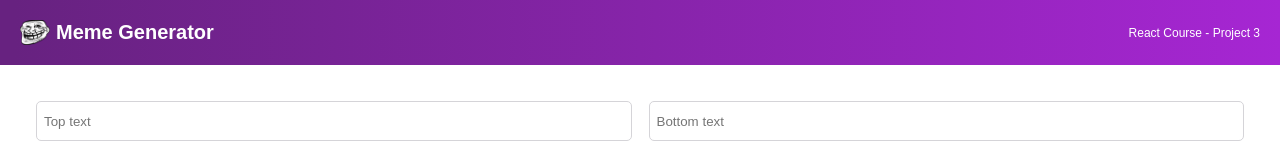
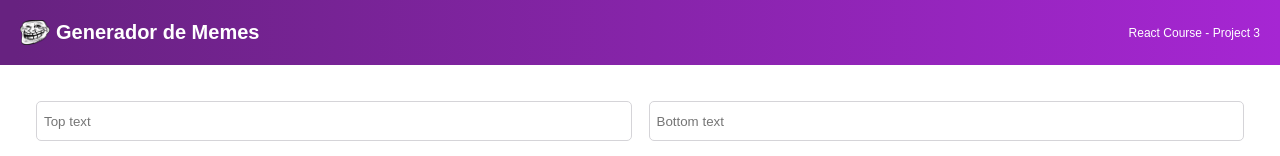
Before and after one commit to Gabbs27/meme-generator, a React (Create React App) app: page / in a window 1280 px wide. Shown: the top 156 px of the page. Built offline with nearby package versions, Linux system fonts and the light colour scheme.

Commit message:
Se traduce el titulo

```diff
--- a/src/components/Header.js
+++ b/src/components/Header.js
@@ -4,7 +4,7 @@ function Header() {
   return (
     <header className='header'>
       <img src='./Troll Face.png' className='header--image' alt='logo' />
-      <h2 className='header--title'>Meme Generator</h2>
+      <h2 className='header--title'>Generador de Memes</h2>
       <h4 className='header--project'>React Course - Project 3</h4>
     </header>
   );
--- a/src/components/Meme.js
+++ b/src/components/Meme.js
@@ -2,13 +2,11 @@ import React from "react";
 import memesData from "../memesData";
 
 export default function Meme() {
-  const mems = memesData.data.memes.map((item) => {
-    return item.url;
-  });
-
   function getMeme() {
-    console.log(mems);
-
+    const memesArray = memesData.data.memes;
+    const randomNumber = Math.floor(Math.random() * memesArray.length);
+    let url = memesArray[randomNumber].url;
+    console.log(url);
   }
   return (
     <main>
```
